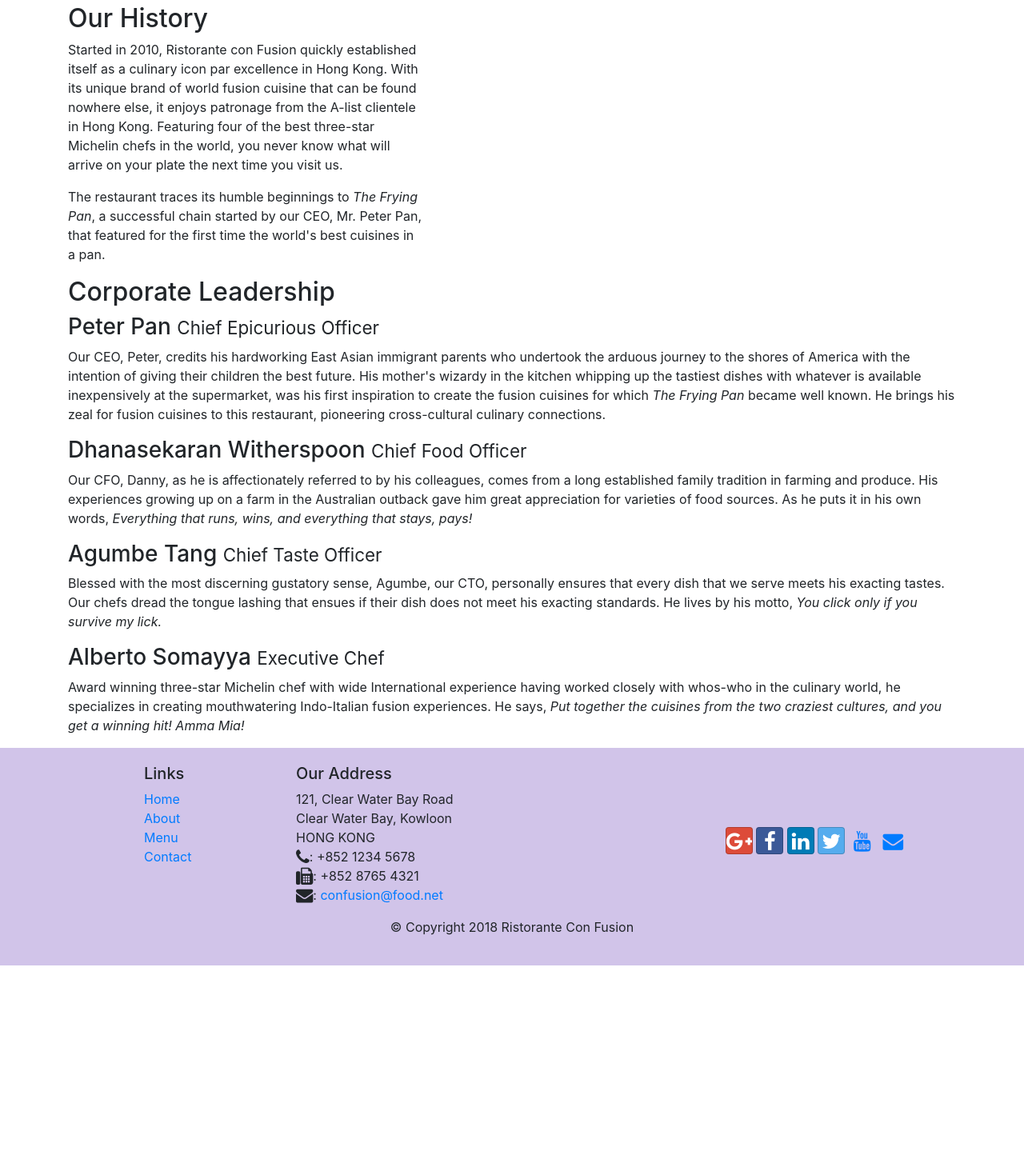
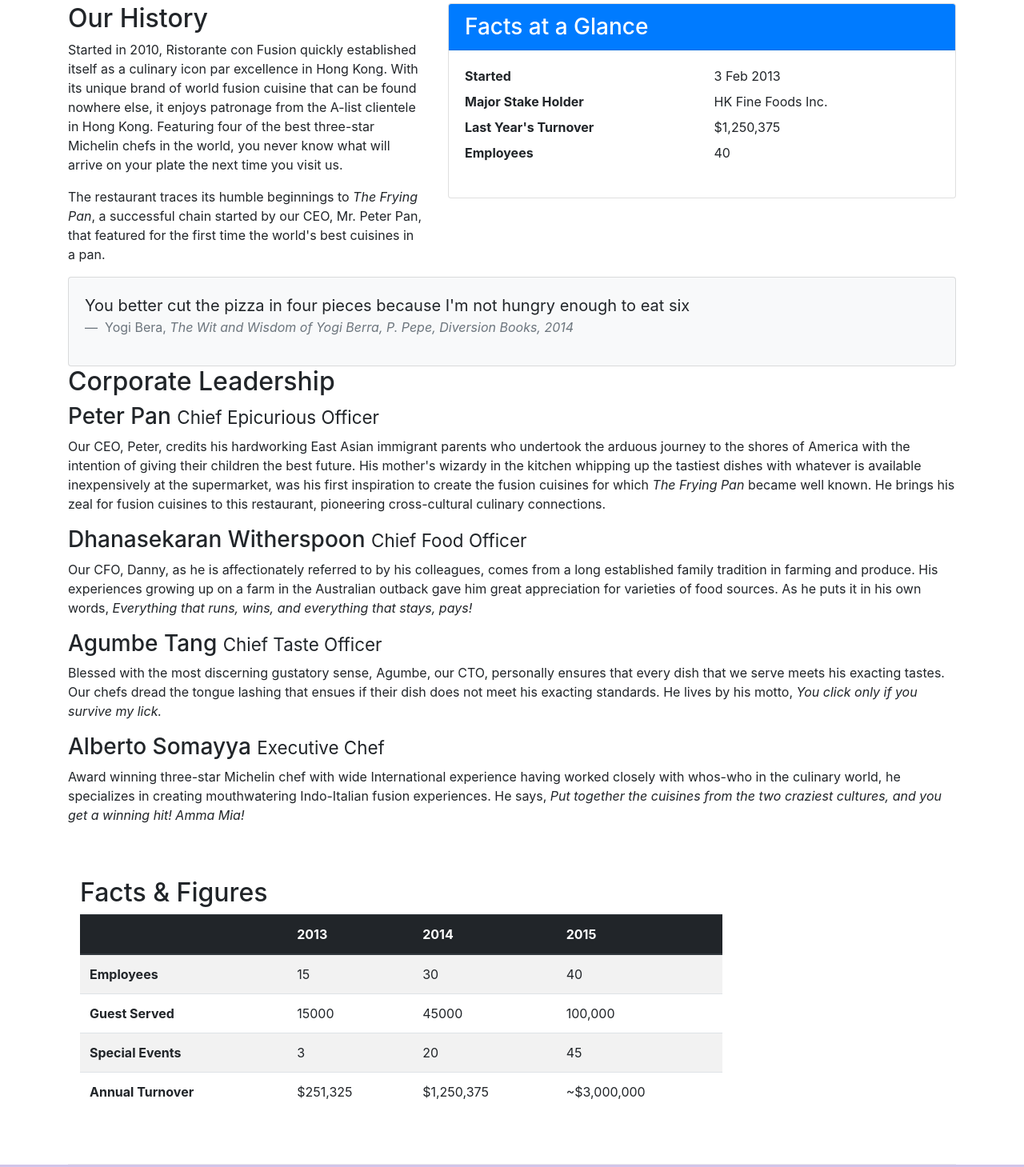
Before and after one commit to sushmita2109/Bootstrap, a website: page aboutus.html in a window 1280 px wide. Shown: the part 461-1920 px from the top of the page at 80% size. Before the commit the page ends 1668 px from the top, so only its background shows below. Drawn offline with nearby package versions, Linux system fonts and the light colour scheme.

Commit message:
displaycommit

```diff
--- a/aboutus.html
+++ b/aboutus.html
@@ -65,7 +65,34 @@
                 <p>Started in 2010, Ristorante con Fusion quickly established itself as a culinary icon par excellence in Hong Kong. With its unique brand of world fusion cuisine that can be found nowhere else, it enjoys patronage from the A-list clientele in Hong Kong.  Featuring four of the best three-star Michelin chefs in the world, you never know what will arrive on your plate the next time you visit us.</p>
                 <p>The restaurant traces its humble beginnings to <em>The Frying Pan</em>, a successful chain started by our CEO, Mr. Peter Pan, that featured for the first time the world's best cuisines in a pan.</p>
             </div>
-            <div>
+            <div class="col-sm">
+                <div class="card">
+                    <h3 class="card-header bg-primary text-white">Facts at a Glance</h3>
+                    <div class="card-body">
+                        <dl class="row">
+                            <dt class="col-6">Started</dt>
+                            <dd class="col-6">3 Feb 2013</dd>
+                            <dt class="col-6">Major Stake Holder</dt>
+                            <dd class="col-6">HK Fine Foods Inc.</dd>
+                            <dt class="col-6">Last Year's Turnover</dt>
+                            <dd class="col-6">$1,250,375</dd>
+                            <dt class="col-6">Employees</dt>
+                            <dd class="col-6">40</dd>
+                        </dl>
+                        </dl>
+                    </div>
+                </div>
+            </div>
+            <div class="col-12">
+                <div class="card card-body bg-light">
+                    <blockquote class="blockquote">
+                        <p class="mb-0">You better cut the pizza in four pieces because I'm not hungry enough to eat six</p>
+                        <footer class="blockquote-footer">
+                            Yogi Bera,
+                            <cite title="Source Title">The Wit and Wisdom of Yogi Berra,  P. Pepe, Diversion Books, 2014</cite>
+                        </footer>
+                    </blockquote>
+                </div>
             </div>
         </div>
 
@@ -91,7 +118,50 @@
                 </div>
             </div>
        </div>
+       <div class="row row-content">
+        <div class="col-12 col-sm-9">
+            <h2>Facts &amp; Figures</h2>
+            <table class="table table-striped">
+                <thead class="thead-dark">
+                    <tr>
+                        <th>&nbsp;</th>
+                        <th>2013</th>
+                        <th>2014</th>
+                        <th>2015</th>
+                    </tr>
+                </thead>
+                <tbody>
+                    <tr>
+                            <th>Employees</th>
+                            <td>15</td>
+                            <td>30</td>
+                            <td>40</td>
+                    </tr>
+                    <tr>
+                        <th>Guest Served</th>
+                        <td>15000</td>
+                        <td>45000</td>
+                        <td>100,000</td>
+                    </tr>
+                    <tr>
+                            <th>Special Events</th>
+                            <td>3</td>
+                            <td>20</td>
+                            <td>45</td>
+                    </tr>
+                    <tr>
+                            <th>Annual Turnover</th>
+                            <td>$251,325</td>
+                            <td>$1,250,375</td>
+                            <td>~$3,000,000</td>
+                    </tr>
+                </tbody>
+            </table>
+        </div>
+        <div class="col-12 col-sm-3">
 
+        </div>
+       </div>
     </div>
 
     <footer class="footer">
```
